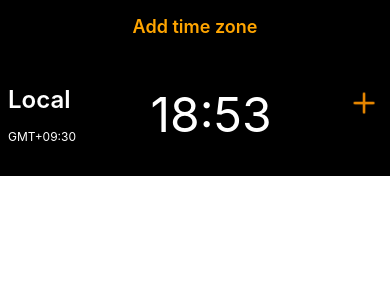
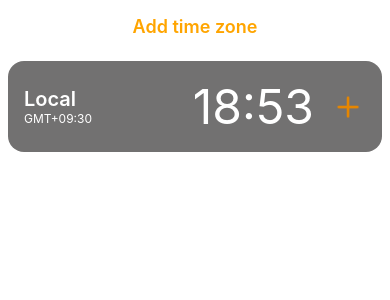
Before and after one commit to SL-23/alarm, a React Native app: screen / in a window 390 px wide. Shown: the top 300 px of the page. Built offline with nearby package versions, Linux system fonts and the light colour scheme; what expo-notifications would draw is missing.

Commit message:
Some ui test

```diff
--- a/src/components/TimeZoneSection.tsx
+++ b/src/components/TimeZoneSection.tsx
@@ -11,6 +11,35 @@ import AddAlarmSheetContent from './AddAlarmSheetContent';
 import Stack from './core/Stack';
 import MyTimeZonesContext from '../context/MyTimeZonesContext';
 import Sheet from './core/Sheet';
+import Inline from './core/Inline';
+
+const backgroundColorArr = [
+  '#F8F9F9',
+  '#F7F8F8',
+  '#F6F7F7',
+  '#F5F6F6',
+  '#F4F5F5',
+  '#F3F4F4',
+  '#F2F3F3',
+  '#F1F2F2',
+  '#F0F1F1',
+  '#EFEFEF',
+  '#E0E0E0',
+  '#D1D1D1',
+  '#C2C2C2',
+  '#B3B3B3',
+  '#A4A4A4',
+  '#959595',
+  '#868686',
+  '#777777',
+  '#727171',
+  '#656565',
+  '#5A5959',
+  '#4F4F4F',
+  '#454545',
+  '#3E3E3E',
+  '#3A3939',
+];
 
 interface SectionProps {
   title: string;
@@ -43,7 +72,9 @@ const TimeZoneSection = ({title, timeZone}: SectionProps) => {
   const [showDelete, setShowDelete] = useState(false);
   const [isSheetOpen, setIsSheetOpen] = useState(false);
   const {removeMyTimeZone} = useContext(MyTimeZonesContext);
-  // console.log({formattedTimeArr});
+  console.log();
+  const currentHour = formattedTimeArr[0].split(':')[0];
+  const backgroundColor = backgroundColorArr[parseInt(currentHour)];
   return (
     <>
       <View
@@ -61,11 +92,12 @@ const TimeZoneSection = ({title, timeZone}: SectionProps) => {
             setShowDelete(false);
           }
         }}
-        style={styles.sectionContainer}>
+        style={{...styles.sectionContainer, backgroundColor: backgroundColor}}>
         <Stack style={styles.titleContainer}>
           <Text style={styles.sectionTitle}>{title}</Text>
           <Text style={styles.sectionSubtitle}>{timeZoneName}</Text>
         </Stack>
+        <Inline style={{gap: 16}}>
           <Text style={styles.sectionDescription}>{formattedTimeArr[0]}</Text>
           <TouchableOpacity
             style={{
@@ -86,6 +118,7 @@ const TimeZoneSection = ({title, timeZone}: SectionProps) => {
               source={require('../../resources/icons/plug.png')}
             />
           </TouchableOpacity>
+        </Inline>
 
         {showDelete && title !== 'Local' && (
           <Button title="DEL" onPress={() => removeMyTimeZone(timeZone)} />
@@ -113,8 +146,10 @@ const styles = StyleSheet.create({
   sectionContainer: {
     display: 'flex',
     flexDirection: 'row',
-    marginVertical: 32,
-    marginHorizontal: 8,
+    margin: 8,
+    padding: 16,
+    borderRadius: 16,
+    alignItems: 'center',
     justifyContent: 'space-between',
   },
   titleContainer: {
@@ -122,7 +157,7 @@ const styles = StyleSheet.create({
     justifyContent: 'space-between',
   },
   sectionTitle: {
-    fontSize: 24,
+    fontSize: 20,
     fontWeight: '600',
     color: 'white',
   },
--- a/src/screens/Home.tsx
+++ b/src/screens/Home.tsx
@@ -10,13 +10,13 @@ const Home = () => {
     <ScrollView
       contentInsetAdjustmentBehavior="automatic"
       style={{
-        backgroundColor: 'black',
+        backgroundColor: 'white',
         height: '100%',
       }}>
       <AddTimeZone />
       <View
         style={{
-          backgroundColor: 'black',
+          backgroundColor: 'white',
         }}>
         <TimeZoneSection title="Local" timeZone="Australia/Adelaide" />
         {myTimeZones.map(zone => (
```
Lines whose indentation alone changed are shown as unchanged.
